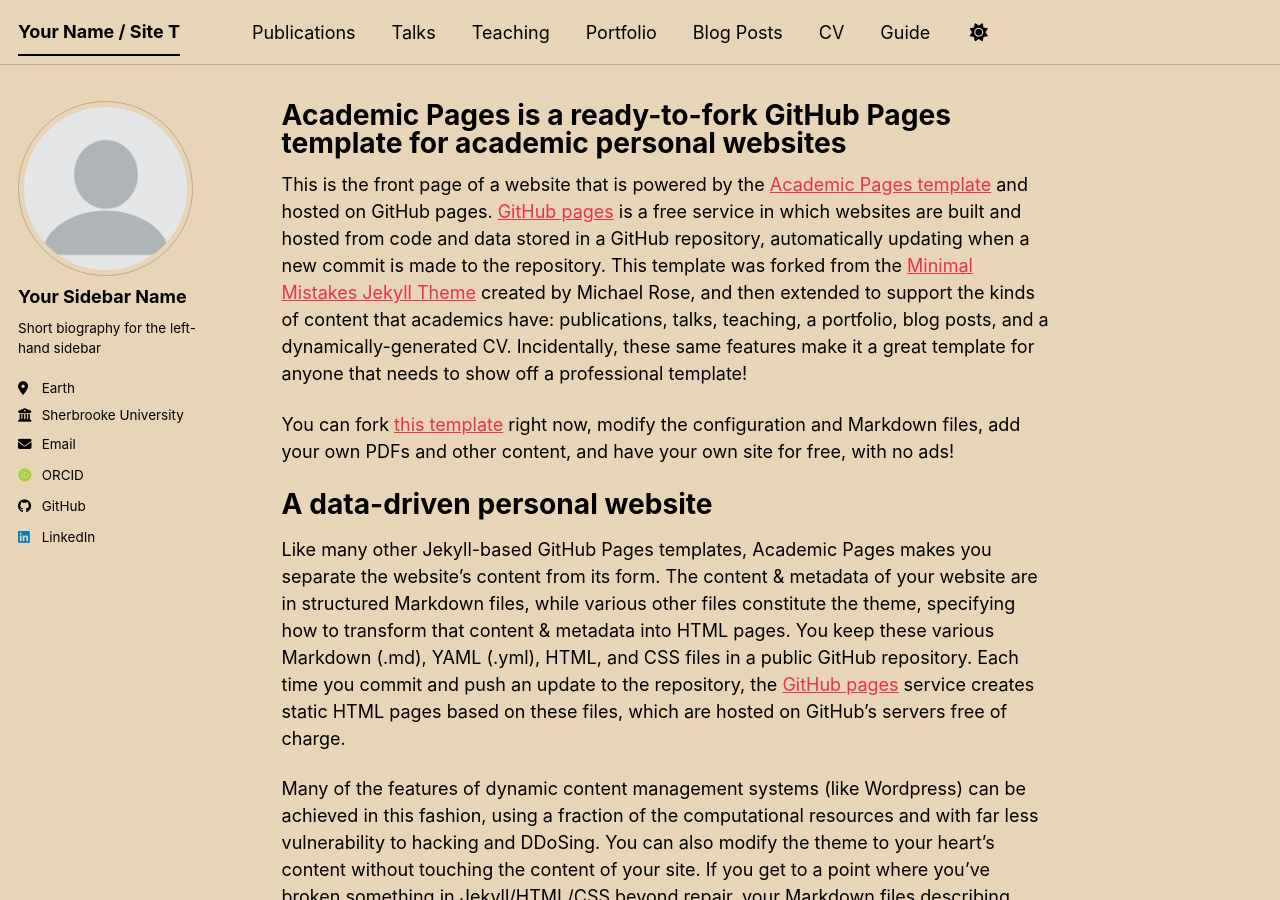
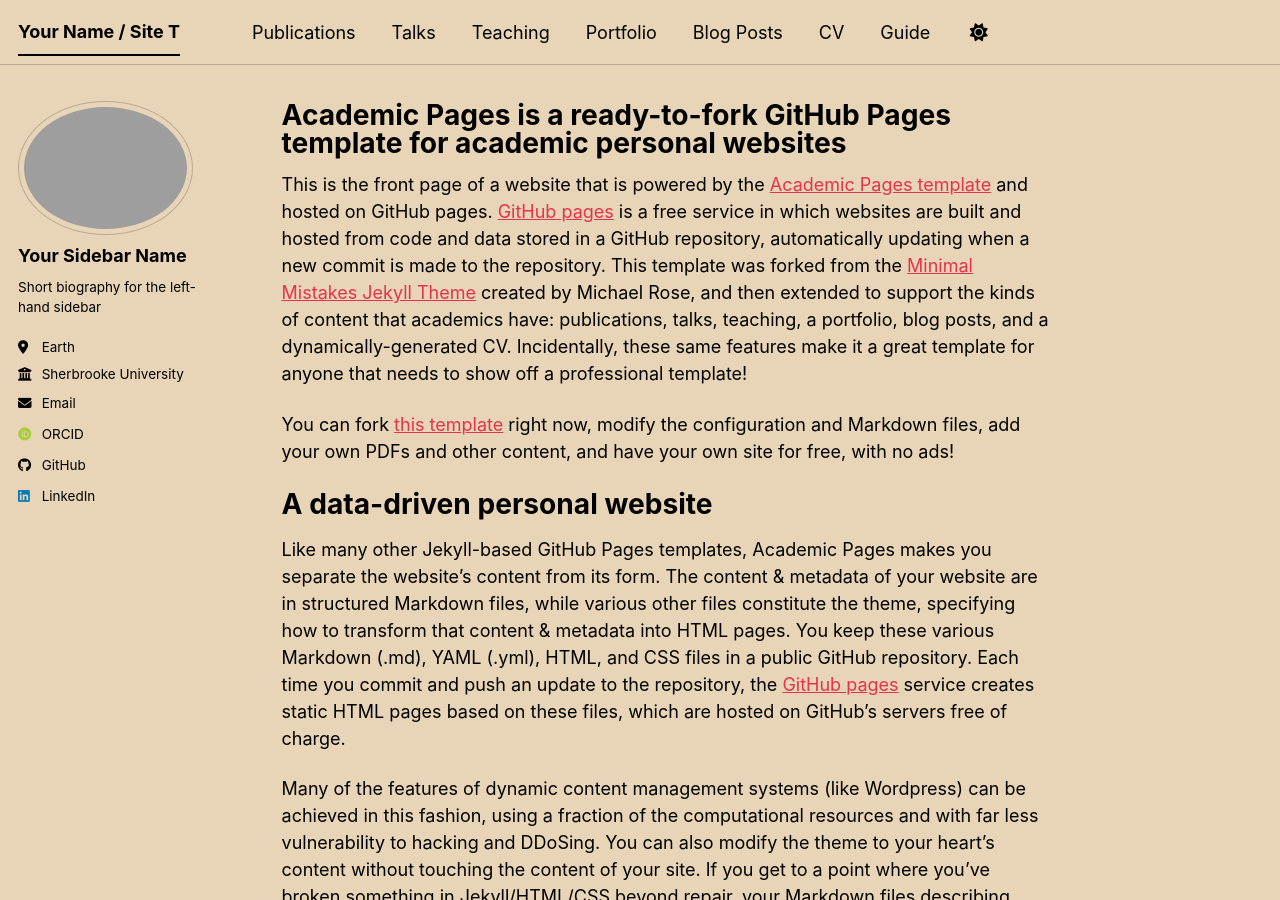
Before and after one commit to Kevinndenwadie/kevinndenwadie.github.io, a Jekyll site: the page built from _pages/about.md, in a window 1280 px wide and 900 px high. Built offline with Jekyll 4.4.1, drawn with Linux system fonts in a browser that asks for light colours; some web fonts are replaced; a script bundle is joined from its source files by our own code; library files that are not in the unit come from our copies.

Commit message:
Update _config.yml

```diff
--- a/_config.yml
+++ b/_config.yml
@@ -23,7 +23,7 @@
 #               Additional customization can be done by editing /_includes/author-profile.html
 author:
   # Biographic information
-  avatar           : "profile.png"
+  avatar           : "Kevin Ndenwadie_Photo.JPG"
   name             : "Your Sidebar Name"
   pronouns         : # example: "she/her"
   bio              : "Short biography for the left-hand sidebar"
```
